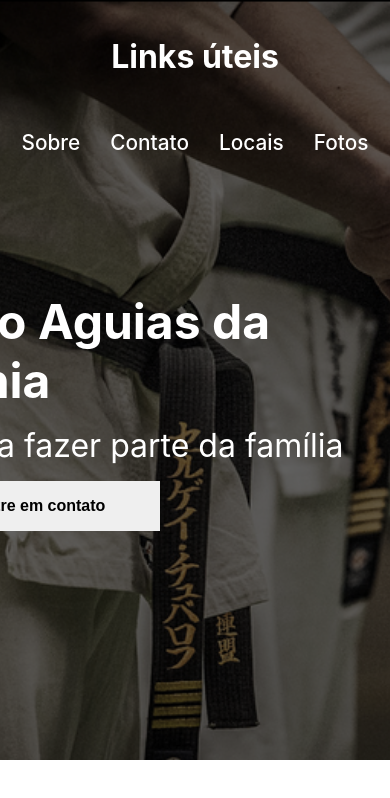
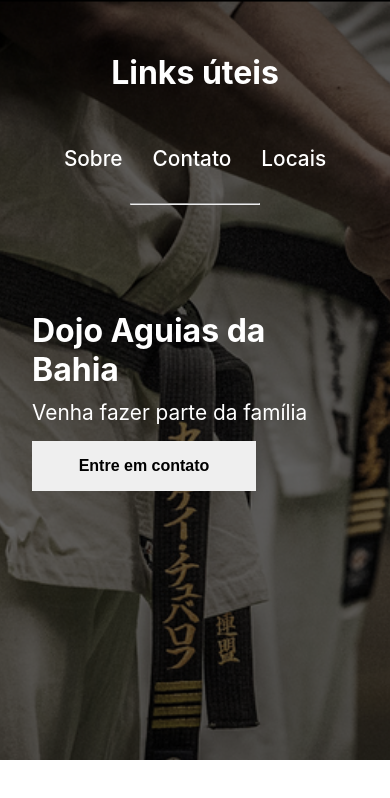
Before and after one commit to brenooliveiranascimento/dojo-aguias, a Next.js app: page / in a window 390 px wide. Shown: the top 798 px of the page. Built offline with nearby package versions, Linux system fonts and the light colour scheme.

Commit message:
add respansivity in Hero

```diff
--- a/src/components/Buttons/Buttons.ts
+++ /dev/null
@@ -1,20 +0,0 @@
-import styled from 'styled-components';
-
-export const ContactBtn = styled.button`
-  display: flex;
-  width: 15rem;
-  align-items: center;
-  justify-content: center;
-  margin-top: 1rem;
-  font-size: 1rem;
-  padding: 1rem;
-  cursor: pointer;
-  border: none;
-  transition: all 0.5s;
-  font-weight: 600;
-
-  :hover {
-    background-color: black;
-    color: white;
-  }
-`;
--- a/src/components/Header/Header.module.scss
+++ b/src/components/Header/Header.module.scss
@@ -1,22 +1,20 @@
 .header {
   width: 100%;
-  height: auto;
   background-color: rgba(0,0,0,0.0);
   align-items: center;
-  padding: 1rem;
   display: flex;
+  transition: all 0.5s;
   position: fixed;
   color: white;
   justify-content: center;
-  z-index: 1;
+  z-index: 99;
   flex-direction: column;
-
 }
 
 .header_container {
   max-width: 1720px;
   display: flex;
-  margin-top: 2rem;
+  transition: all 0.5s;
 
   a {
     margin: 15px;
@@ -29,3 +27,10 @@
     filter: brightness(50%);
   }
 }
+
+.header_footer_bar {
+  width: 30%;
+  height: 1px;
+  background-color: white;
+  transition: all 0.5s;
+}
--- a/src/components/Header/Header.tsx
+++ b/src/components/Header/Header.tsx
@@ -1,12 +1,35 @@
+import React, { useEffect, useState } from 'react';
 import Link from 'next/link';
-import React from 'react';
 import styles from './Header.module.scss'
 
 function Header() {
+
+  const [scroll, setScroll] = useState(0)
+
+  const verifyScroll = () => setInterval(() => {
+    setScroll(window.scrollY)
+    console.log(window.scrollY)
+  }, 100);
+
+  const updateScroll = () => {
+    verifyScroll()
+  }
+
+  useEffect(() => {
+    updateScroll()
+    return () => clearInterval(verifyScroll())
+  }, [])
+
   return (
-    <header className={styles.header}>
-      <h1>Links úteis</h1>
-      <section className={styles.header_container}>
+    <header style={{
+      backgroundColor: scroll > 125 ? 'rgba(0,0,0,0.7)' : 'rgba(0,0,0,0.0)',
+      padding: scroll > 125 ? '1rem' : '2rem' ,
+      }}
+      className={styles.header}>
+        <h1>Links úteis</h1>
+      <section
+      style={{ marginTop: scroll > 125 ? '0rem' : '2rem' }}
+      className={styles.header_container}>
         <nav>
           <Link href="about">
             <a>Sobre</a>
@@ -17,11 +40,15 @@ function Header() {
           <Link href="about">
             <a>Locais</a>
           </Link>
-          <Link href="about">
-            <a>Fotos</a>
-          </Link>
         </nav>
       </section>
+      <hr
+        style={{
+          marginTop: scroll > 125 ? '0.6rem' : '2rem',
+          width: scroll > 125 ? '30%' : '40%',
+        }}
+        className={styles.header_footer_bar}
+      />
     </header>
   )
 }
--- a/src/components/Hero/Hero.tsx
+++ b/src/components/Hero/Hero.tsx
@@ -1,5 +1,4 @@
 import React from 'react';
-import { ContactBtn } from '../Buttons/Buttons';
 import style from './hero.module.scss'
 
 function Hero() {
@@ -11,9 +10,9 @@ function Hero() {
           <h1>Dojo Aguias da Bahia</h1>
           <span>Venha fazer parte da família</span>
         </article>
-        <ContactBtn>
+        <button>
           Entre em contato
-        </ContactBtn>
+        </button>
       </article>
     </section>
   )
--- a/src/components/Hero/hero.module.scss
+++ b/src/components/Hero/hero.module.scss
@@ -30,9 +30,45 @@
     font-size: 2rem;
     margin-top: -3rem;
   }
+
+  button {
+    display: flex;
+    width: 14rem;
+    align-items: center;
+    justify-content: center;
+    margin-top: 1rem;
+    font-size: 1rem;
+    padding: 1rem;
+    cursor: pointer;
+    border: none;
+    transition: all 0.5s;
+    font-weight: 600;
+
+  }
+
+  button:hover {
+    background-color: black;
+    color: white;
+  }
+
+
 }
 
 .herro_message {
   display: flex;
   flex-direction: column;
 }
+
+@media screen and (max-width: 575px) {
+.hero_content {
+  margin-left: 0px;
+  padding: 2rem;
+  h1 {
+    font-size: 2rem;
+  }
+  span {
+    font-size: 1.3rem;
+    margin-top: -2rem;
+  }
+}
+}
```
